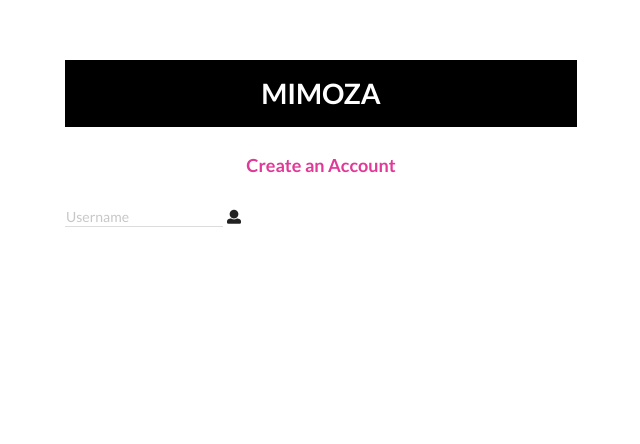
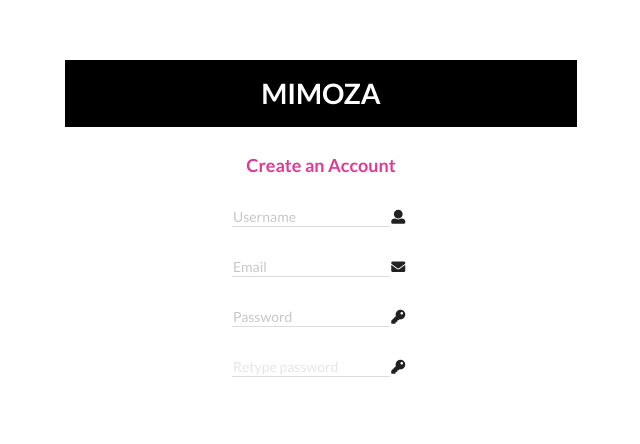
Before and after one commit to georgiv/mimoza, a plain HTML site: page register.html in a window 1280 px wide. Shown: the whole page, without its empty margins (319-959 px from the left). Drawn offline with nearby package versions, Linux system fonts and the light colour scheme.

Commit message:
Working on registration form

```diff
--- a/register.html
+++ b/register.html
@@ -1,9 +1,8 @@
-<!DOCTYPE html>
 <!DOCTYPE html>
 <html lang='en' dir='ltr'>
   <head>
     <meta charset='utf-8'>
-    <title>???</title>
+    <title>Login in Mimoza</title>
     <link rel='stylesheet' href='https://cdn.jsdelivr.net/npm/semantic-ui@2.4.2/dist/semantic.min.css'>
   </head>
   <body>
@@ -21,6 +20,27 @@
           </div>
           <i class='user icon'></i>
         </div>
+        <div class='ui hidden divider'></div>
+        <div id='email-holder'>
+          <div class='ui transparent input' id='email-holder-inner'>
+            <input type='email' placeholder='Email' id='email'>
+          </div>
+          <i class='envelope icon'></i>
+        </div>
+        <div class='ui hidden divider'></div>
+        <div id='pass-holder'>
+          <div class='ui transparent input' id='pass-holder-inner'>
+            <input type='password' placeholder='Password' id='pass'>
+          </div>
+          <i class='key icon'></i>
+        </div>
+        <div class='ui hidden divider'></div>
+        <div id='retype-pass-holder'>
+          <div class='ui transparent input' id='retype-pass-holder-inner'>
+            <input type='password' placeholder='Retype password' id='retype-pass'>
+          </div>
+          <i class='key icon'></i>
+        </div>
       </div>
     </div>
     <style>
@@ -30,26 +50,56 @@
         margin: 0 auto
       }
       #title-holder {
-        width: 100%;
         background-color: black
       }
       #title-holder div {
         padding: 3%
       }
-      #inputs {
-        width: 100%
+      #user-holder {
+        display: table;
+        margin: 0 auto
       }
-      /* #user-holder {
-        //display: table;
+      #user-holder-inner {
+        border-bottom: 1px solid gainsboro
+      }
+      #email-holder {
+        display: table;
         margin: 0 auto
-      } */
-      #user-holder-inner {
+      }
+      #email-holder-inner {
+        border-bottom: 1px solid gainsboro
+      }
+      #pass-holder {
+        display: table;
+        margin: 0 auto
+      }
+      #pass-holder-inner {
+        border-bottom: 1px solid gainsboro
+      }
+      #retype-pass-holder {
+        display: table;
+        margin: 0 auto
+      }
+      #retype-pass-holder-inner {
         border-bottom: 1px solid gainsboro
       }
     </style>
     <script src='https://code.jquery.com/jquery-3.3.1.min.js'></script>
     <script src='https://cdn.jsdelivr.net/npm/semantic-ui@2.4.2/dist/semantic.min.js'></script>
     <script>
+      $(window).on('load', function() {
+        $('#user').val('');
+        $('#email').val('')
+      });
+      $('#retype-pass').prop('disabled', true);
+      $('#pass').on('input', function() {
+        let v = $('#pass').val();
+        if (v != '') {
+          $('#retype-pass').prop('disabled', false);
+        } else {
+          $('#retype-pass').prop('disabled', true);
+        }
+      });
     </script>
   </body>
 </html>
```
